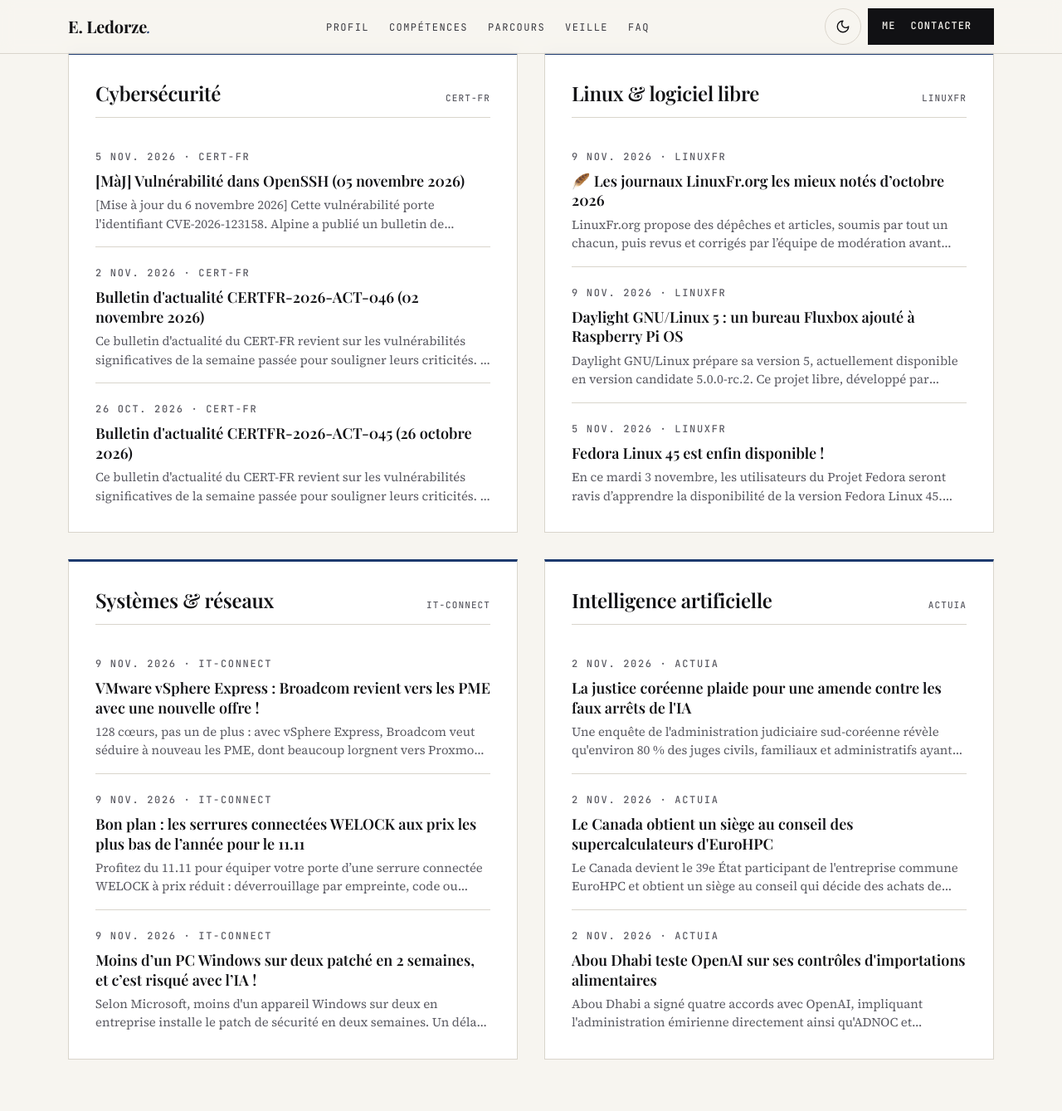
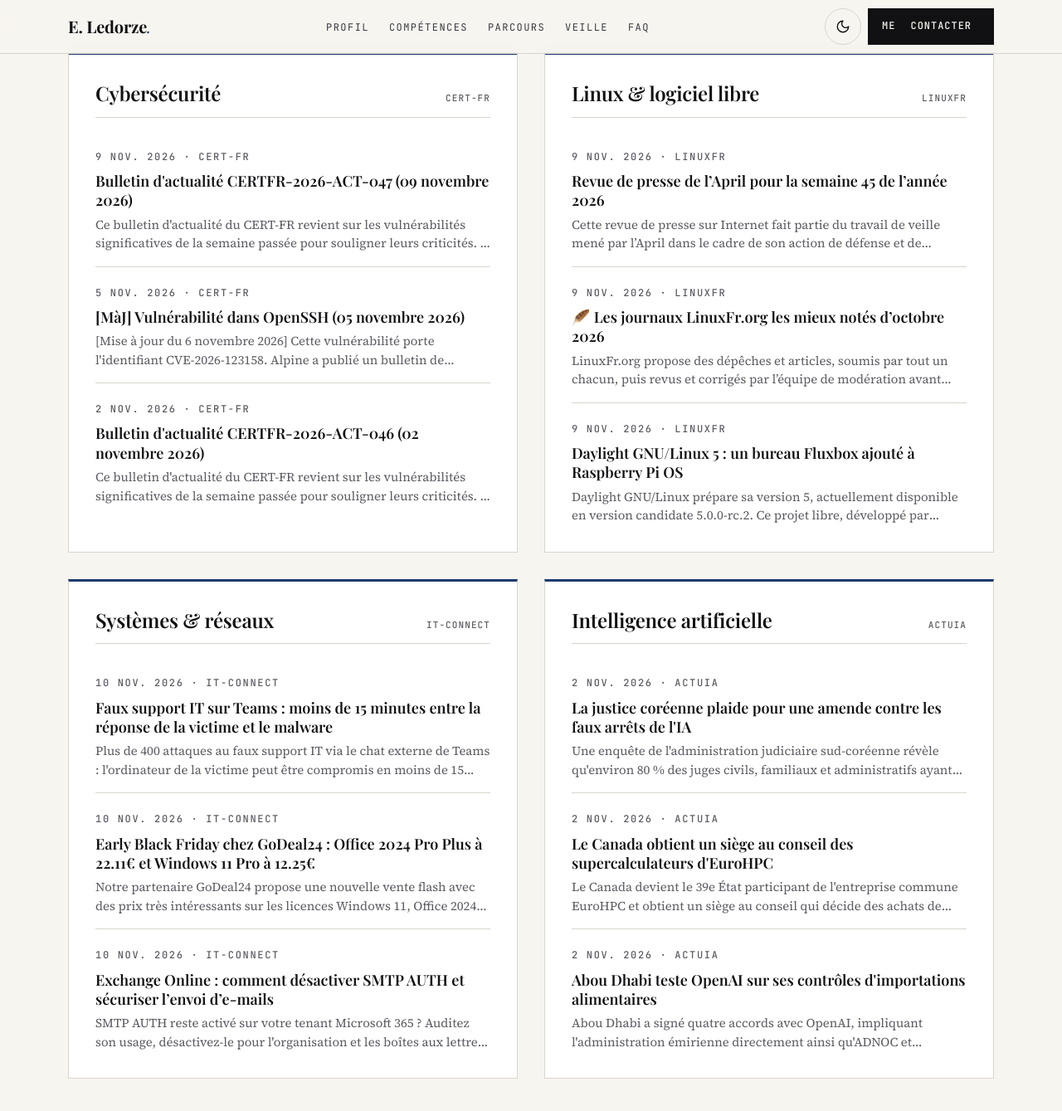
Before and after one commit to TheDringe54-lab/TheDringe54-lab.github.io, a Jekyll site: the page built from index.html, in a window 1280 px wide and 1400 px high, scrolled down 4361 px. Shown: the top 1339 px of the window at 83% size. Built offline with Jekyll 4.4.1, drawn with Linux system fonts in a browser that asks for light colours; some of the changed text lies outside the part shown.

Commit message:
Veille techno : mise à jour automatique

```diff
--- a/_data/veille.json
+++ b/_data/veille.json
@@ -1,11 +1,18 @@
 {
-  "mise_a_jour": "2026-11-09",
+  "mise_a_jour": "2026-11-10",
   "themes": [
     {
       "id": "cyber",
       "titre": "Cybersécurité",
       "titre_en": "Cybersecurity",
       "articles": [
+        {
+          "titre": "Bulletin d'actualité CERTFR-2026-ACT-047 (09 novembre 2026)",
+          "lien": "https://www.cert.cyber.gouv.fr/actualite/CERTFR-2026-ACT-047/",
+          "source": "CERT-FR",
+          "date": "2026-11-09",
+          "resume": "Ce bulletin d'actualité du CERT-FR revient sur les vulnérabilités significatives de la semaine passée pour souligner leurs criticités. Il ne remplace pas…"
+        },
         {
           "titre": "[MàJ] Vulnérabilité dans OpenSSH (05 novembre 2026)",
           "lien": "https://www.cert.cyber.gouv.fr/alerte/CERTFR-2026-ALE-015/",
@@ -19,13 +26,6 @@
           "source": "CERT-FR",
           "date": "2026-11-02",
           "resume": "Ce bulletin d'actualité du CERT-FR revient sur les vulnérabilités significatives de la semaine passée pour souligner leurs criticités. Il ne remplace pas…"
-        },
-        {
-          "titre": "Bulletin d'actualité CERTFR-2026-ACT-045 (26 octobre 2026)",
-          "lien": "https://www.cert.cyber.gouv.fr/actualite/CERTFR-2026-ACT-045/",
-          "source": "CERT-FR",
-          "date": "2026-10-26",
-          "resume": "Ce bulletin d'actualité du CERT-FR revient sur les vulnérabilités significatives de la semaine passée pour souligner leurs criticités. Il ne remplace pas…"
         }
       ]
     },
@@ -34,6 +34,13 @@
       "titre": "Linux & logiciel libre",
       "titre_en": "Linux & open source",
       "articles": [
+        {
+          "titre": "Revue de presse de l’April pour la semaine 45 de l’année 2026",
+          "lien": "https://linuxfr.org/news/revue-de-presse-de-l-april-pour-la-semaine-45-de-l-annee-2026",
+          "source": "LinuxFR",
+          "date": "2026-11-09",
+          "resume": "Cette revue de presse sur Internet fait partie du travail de veille mené par l’April dans le cadre de son action de défense et de promotion du logiciel libre…"
+        },
         {
           "titre": "🪶 Les journaux LinuxFr.org les mieux notés d’octobre 2026",
           "lien": "https://linuxfr.org/news/les-journaux-linuxfr-org-les-mieux-notes-d-octobre-2026",
@@ -47,13 +54,6 @@
           "source": "LinuxFR",
           "date": "2026-11-09",
           "resume": "Daylight GNU/Linux prépare sa version 5, actuellement disponible en version candidate 5.0.0-rc.2. Ce projet libre, développé par Hamdy Abou El Anein en Suisse…"
-        },
-        {
-          "titre": "Fedora Linux 45 est enfin disponible !",
-          "lien": "https://linuxfr.org/news/fedora-linux-45-est-enfin-disponible",
-          "source": "LinuxFR",
-          "date": "2026-11-05",
-          "resume": "En ce mardi 3 novembre, les utilisateurs du Projet Fedora seront ravis d’apprendre la disponibilité de la version Fedora Linux 45. Fedora Linux est une…"
         }
       ]
     },
@@ -63,25 +63,25 @@
       "titre_en": "Systems & networks",
       "articles": [
         {
-          "titre": "VMware vSphere Express : Broadcom revient vers les PME avec une nouvelle offre !",
-          "lien": "https://www.it-connect.fr/vmware-vsphere-express-128-coeurs-pme/",
+          "titre": "Faux support IT sur Teams : moins de 15 minutes entre la réponse de la victime et le malware",
+          "lien": "https://www.it-connect.fr/teams-faux-support-it-email-bombing/",
           "source": "IT-Connect",
-          "date": "2026-11-09",
-          "resume": "128 cœurs, pas un de plus : avec vSphere Express, Broadcom veut séduire à nouveau les PME, dont beaucoup lorgnent vers Proxmox. Voici ce qu'il faut savoir. Le…"
+          "date": "2026-11-10",
+          "resume": "Plus de 400 attaques au faux support IT via le chat externe de Teams : l'ordinateur de la victime peut être compromis en moins de 15 minutes. Le post Faux…"
         },
         {
-          "titre": "Bon plan : les serrures connectées WELOCK aux prix les plus bas de l’année pour le 11.11",
-          "lien": "https://www.it-connect.fr/bon-plan-welock-novembre-2026-single-day/",
+          "titre": "Early Black Friday chez GoDeal24 : Office 2024 Pro Plus à 22.11€ et Windows 11 Pro à 12.25€",
+          "lien": "https://www.it-connect.fr/bon-plan-des-promos-sur-les-licences-office-2021-windows-10-et-windows-11/",
           "source": "IT-Connect",
-          "date": "2026-11-09",
-          "resume": "Profitez du 11.11 pour équiper votre porte d’une serrure connectée WELOCK à prix réduit : déverrouillage par empreinte, code ou smartphone. Notre sélection…"
+          "date": "2026-11-10",
+          "resume": "Notre partenaire GoDeal24 propose une nouvelle vente flash avec des prix très intéressants sur les licences Windows 11, Office 2024 et même Windows 10 LTSC. Le…"
         },
         {
-          "titre": "Moins d’un PC Windows sur deux patché en 2 semaines, et c’est risqué avec l’IA !",
-          "lien": "https://www.it-connect.fr/microsoft-windows-mises-a-jour-securite-patch-gap-ia/",
+          "titre": "Exchange Online : comment désactiver SMTP AUTH et sécuriser l’envoi d’e-mails",
+          "lien": "https://www.it-connect.fr/desactiver-smtp-auth-exchange-online/",
           "source": "IT-Connect",
-          "date": "2026-11-09",
-          "resume": "Selon Microsoft, moins d'un appareil Windows sur deux en entreprise installe le patch de sécurité en deux semaines. Un délai risqué face à l'IA. Voici…"
+          "date": "2026-11-10",
+          "resume": "SMTP AUTH reste activé sur votre tenant Microsoft 365 ? Auditez son usage, désactivez-le pour l'organisation et les boîtes aux lettres, et bloquez l'auth…"
         }
       ]
     },
```
